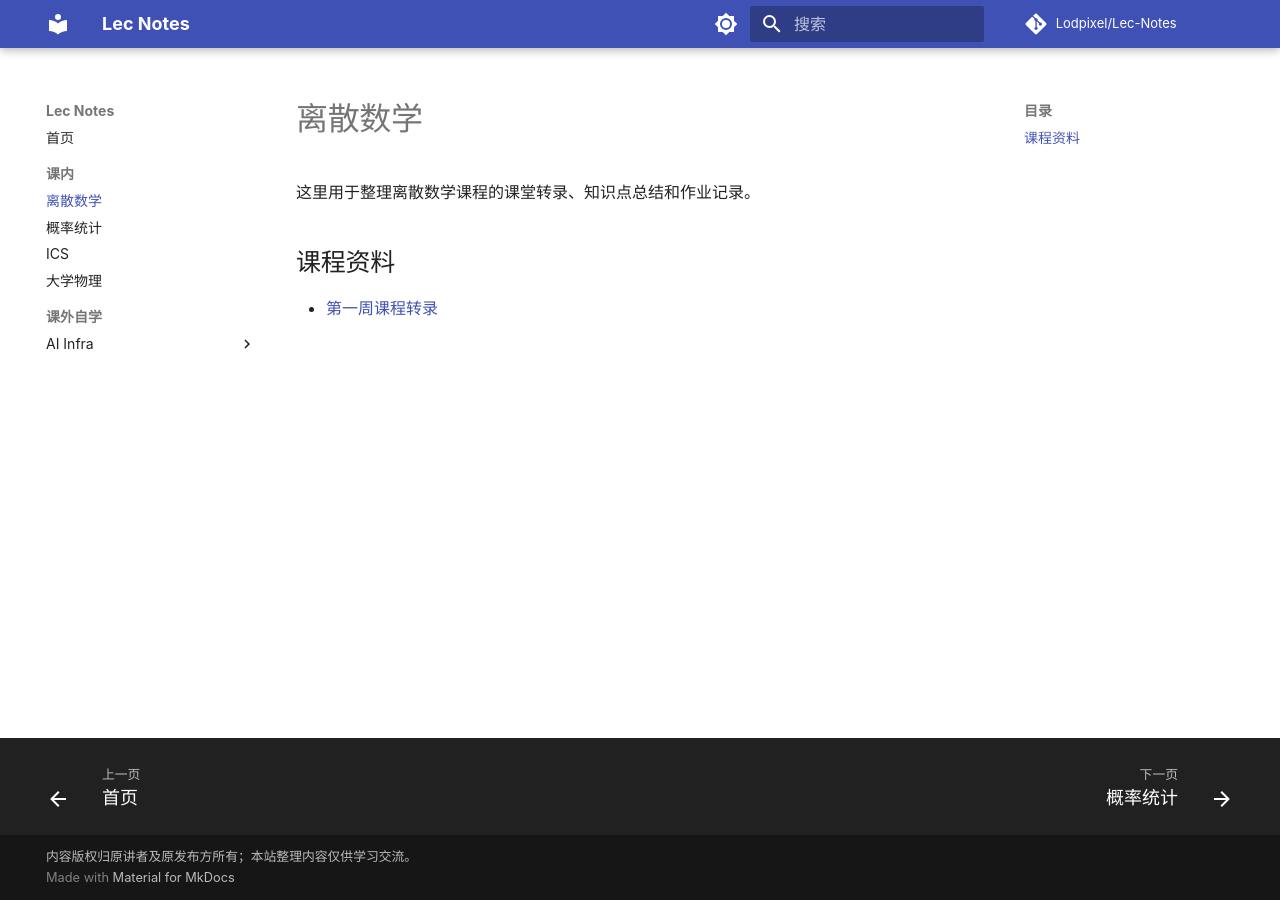
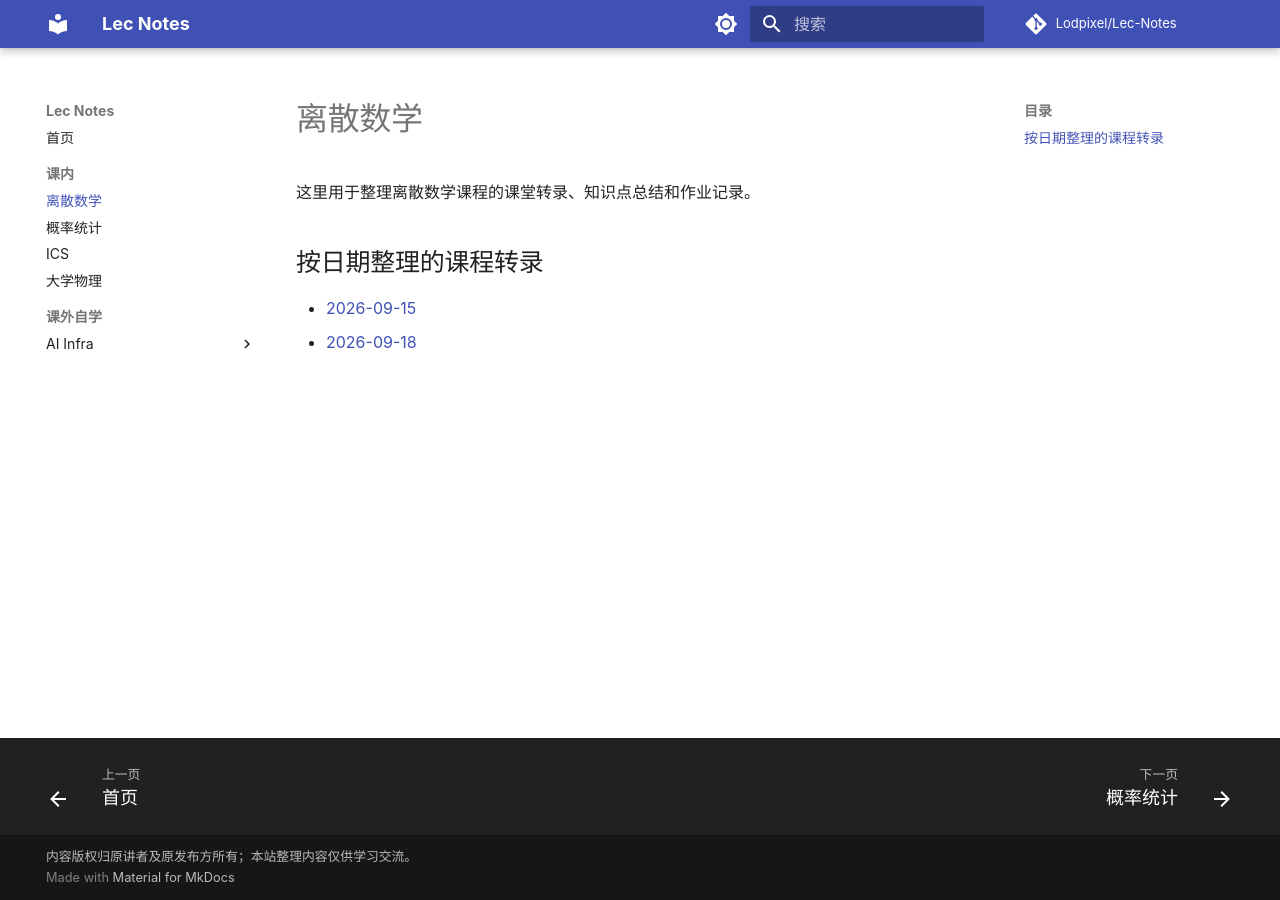
Before and after one commit to Lodpixel/Lec-Notes, an MkDocs documentation site: the page built from docs/课内/离散数学/index.md, in a window 1280 px wide. Built offline with MkDocs 1.6.1 and Material for MkDocs 9.7.7, drawn with Linux system fonts in a browser that asks for light colours; comment, search, counter and statistics services are not loaded.

Commit message:
更新课程索引与按日期导航

```diff
--- a/docs/课内/离散数学/index.md
+++ b/docs/课内/离散数学/index.md
@@ -2,6 +2,7 @@
 
 这里用于整理离散数学课程的课堂转录、知识点总结和作业记录。
 
-## 课程资料
+## 按日期整理的课程转录
 
-- [第一周课程转录](第一周课程转录.md)
+- [2026-09-15](2026-09-15.md)
+- [2026-09-18](2026-09-18.md)
```
